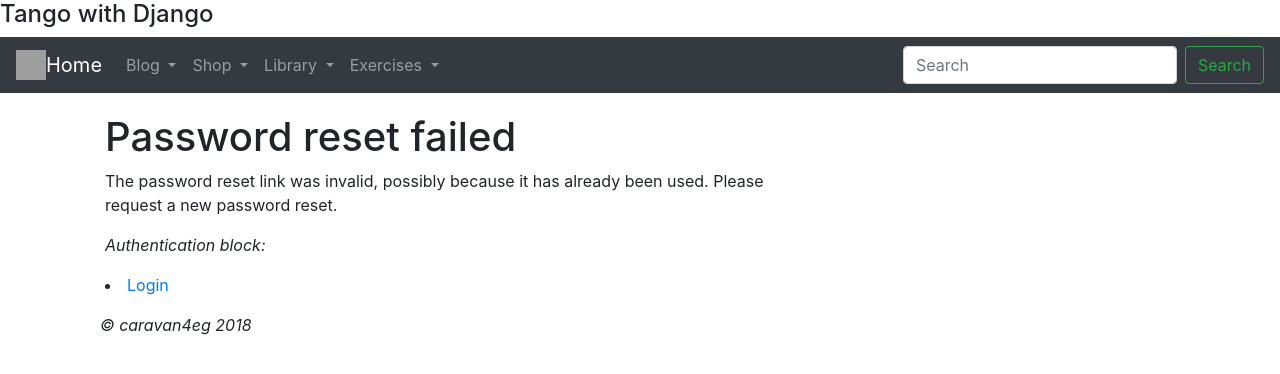
After one commit to caravan4eg/site_of_projects, a Django app: page /accounts/reset/1/1/ in a window 1280 px wide. The commit adds this page. Shown: the top 374 px of the page. Run offline with Django 3.2, Linux system fonts and the light colour scheme; some libraries are stand-ins or nearby versions; grey boxes are pictures that could not be loaded.

Commit message:
Add athentificatin feature

```diff
--- a/blog/templates/blog/post_list.html
+++ b/blog/templates/blog/post_list.html
@@ -9,7 +9,7 @@
             </div>
             <h1><a href="{% url 'blog:post_detail' pk=post.pk %}">{{ post.title }}</a></h1>
             <hr>
-            <p>{{ post.text|linebreaksbr|safe|truncatewords:40 }}</p>
+            <p>{{ post.text|linebreaksbr|safe|truncatewords:55 }}</p>
         </div>
     {% endfor %}
 {% endblock %}
--- a/catalog/admin.py
+++ b/catalog/admin.py
@@ -32,6 +32,7 @@ class BookAdmin(admin.ModelAdmin):
 # Register the Admin classes for BookInstance using the decorator
 @admin.register(BookInstance)
 class BookInstanceAdmin(admin.ModelAdmin):
+	list_display = ('book', 'status', 'borrower', 'due_back', 'id')
 	list_filter = ('status', 'due_back')
 
 	fieldsets = (
@@ -39,6 +40,6 @@ class BookInstanceAdmin(admin.ModelAdmin):
 			'fields': ('book', 'imprint', 'id')
 		}),
 		('Availability', {
-			'fields': ('status', 'due_back')
+			'fields': ('status', 'due_back', 'borrower')
 		}),
 	)
--- a/catalog/models.py
+++ b/catalog/models.py
@@ -1,4 +1,6 @@
 from django.db import models
+from django.contrib.auth.models import User
+from datetime import date
 
 # Create your models here.
 
--- a/catalog/templates/catalog/base_generic.html
+++ b/catalog/templates/catalog/base_generic.html
@@ -16,11 +16,13 @@
     <div class="row">
       <div class="col-sm-2">
       {% block sidebar %}
-        <ul class="sidebar-nav">
+{#          НЕ ОТОБРАЖАЕТСЯ    #}
+{#        <ul class="sidebar-nav">#}
           <li><a href="{% url 'catalog:index' %}">Home</a></li>
           <li><a href="{% url 'catalog:books' %}">All books</a></li>
           <li><a href="{% url 'catalog:authors' %}">All authors</a></li>
-        </ul>
+
+{#        </ul>#}
      {% endblock %}
       </div>
       <div class="col-sm-10 ">{% block content %}{% endblock %}
@@ -42,14 +44,9 @@
       </span>
     </div>
   {% endif %}
-{% endblock %}
 
-{#    end of pagination#}
-
+  {% endblock %}
       </div>
-
-
-
     </div>
   </div>
 </body>
--- a/catalog/urls.py
+++ b/catalog/urls.py
@@ -1,5 +1,6 @@
 from django.urls import path, include
 from . views import *
+from django.contrib.auth import urls
 
 app_name = 'catalog'
 
@@ -10,5 +11,6 @@ urlpatterns = [
     path('book/<int:pk>', BookDetailView.as_view(), name='book-detail'),
     path('authors/', AuthorListView.as_view(), name='authors'),
     path('author/<int:pk>', AuthorDetailView.as_view(), name='author-detail'),
-    path('accounts/', include('django.contrib.auth.urls')),
+    path('mybooks/', LoanedBooksByUserListView.as_view(), name='my-borrowed'),
+
     ]
--- a/site_app/templates/site_app/base.html
+++ b/site_app/templates/site_app/base.html
@@ -12,7 +12,8 @@
 
 <nav class="navbar navbar-expand-lg navbar-dark bg-dark">
 
-    <img src="http://icons.iconarchive.com/icons/papirus-team/papirus-apps/256/python-icon.png" width="30" height="30" class="d-inline-block align-top" alt="">
+    <img src="http://icons.iconarchive.com/icons/papirus-team/papirus-apps/256/python-icon.png" width="30" height="30"
+         class="d-inline-block align-top" alt="">
     <a class="navbar-brand" href="{% url 'site_app:home' %}">Home</a>
     <button class="navbar-toggler" type="button" data-toggle="collapse" data-target="#navbarSupportedContent"
             aria-controls="navbarSupportedContent" aria-expanded="false" aria-label="Toggle navigation">
@@ -99,7 +100,18 @@
             <div style="margin-left:20px;margin-top:20px">
                 {% block content %}
                 {% endblock %}
-
+                {#it should be there #}
+                {#Open the base template (/locallibrary/catalog/templates/base_generic.html)#}
+                {#and copy the following text into the sidebar block, immediately before #}
+                {#the endblock template tag.#}
+                <p><em>Authentication block: </em></p>
+                {% if user.is_authenticated %}
+                    <li>User: {{ user.get_username }}</li>
+                    <li><a href="{% url 'logout' %}?next={{ request.path }}">Logout</a></li>
+                {% else %}
+                    <li><a href="{% url 'login' %}?next={{ request.path }}">Login</a></li>
+                {% endif %}
+{#end of Authentication block           #}
             </div>
         </div>
     </div>
--- a/site_of_projects/urls.py
+++ b/site_of_projects/urls.py
@@ -25,4 +25,26 @@ urlpatterns = [
     path('catalog/', include('catalog.urls')),
     path('shop/', include('shop.urls')),
     url(r'^oauth/', include('social_django.urls', namespace='social')),
+    path('accounts/', include('django.contrib.auth.urls')),
     ]
+
+
+# Add Django site authentication urls (for login, logout, password management)
+# urlpatterns += [
+#     path('accounts/', include('django.contrib.auth.urls')),
+# ]
+'''
+Using the above method adds the following URLs with names in square
+brackets, which can be used to reverse the URL mappings. You don't
+have to implement anything else — the above URL mapping automatically
+maps the below mentioned URLs.
+
+accounts/ login/ [name='login']
+accounts/ logout/ [name='logout']
+accounts/ password_change/ [name='password_change']
+accounts/ password_change/done/ [name='password_change_done']
+accounts/ password_reset/ [name='password_reset']
+accounts/ password_reset/done/ [name='password_reset_done']
+accounts/ reset/<uidb64>/<token>/ [name='password_reset_confirm']
+accounts/ reset/done/ [name='password_reset_complete']
+    '''
--- a/catalog/registration/logged_out.html
+++ b/templates/registration/logged_out.html
@@ -2,5 +2,6 @@
 
 {% block content %}
   <p>Logged out!</p>
-  <a href="{% url 'catalog:login'%}">Click here to login again.</a>
+  <a href="{% url 'login' %}">If you want back
+      than click here to login again :-) </a>
 {% endblock %}
--- /dev/null
+++ b/templates/registration/password_reset_complete.html
@@ -0,0 +1,6 @@
+{% extends "catalog/base_generic.html" %}
+
+{% block content %}
+  <h1>The password has been changed!</h1>
+  <p><a href="{% url 'login' %}">log in again?</a></p>
+{% endblock %}
--- /dev/null
+++ b/templates/registration/password_reset_confirm.html
@@ -0,0 +1,29 @@
+{% extends "catalog/base_generic.html" %}
+
+{% block content %}
+    {% if validlink %}
+        <p>Please enter (and confirm) your new password.</p>
+        <form action="" method="post">
+        {% csrf_token %}
+            <table>
+                <tr>
+                    <td>{{ form.new_password1.errors }}
+                        <label for="id_new_password1">New password:</label></td>
+                    <td>{{ form.new_password1 }}</td>
+                </tr>
+                <tr>
+                    <td>{{ form.new_password2.errors }}
+                        <label for="id_new_password2">Confirm password:</label></td>
+                    <td>{{ form.new_password2 }}</td>
+                </tr>
+                <tr>
+                    <td></td>
+                    <td><input type="submit" value="Change my password" /></td>
+                </tr>
+            </table>
+        </form>
+    {% else %}
+        <h1>Password reset failed</h1>
+        <p>The password reset link was invalid, possibly because it has already been used. Please request a new password reset.</p>
+    {% endif %}
+{% endblock %}
--- /dev/null
+++ b/templates/registration/password_reset_done.html
@@ -0,0 +1,6 @@
+{% extends "catalog/base_generic.html" %}
+
+{% block content %}
+  <p>We've emailed you instructions for setting your password to Tango with Django.
+      If they haven't arrived in a few minutes, check your spam folder.</p>
+{% endblock %}
--- /dev/null
+++ b/templates/registration/password_reset_email.html
@@ -0,0 +1,3 @@
+Someone asked for password reset for email {{ email }}.
+Follow the link below:
+{{ protocol}}://{{ domain }}{% url 'password_reset_confirm' uidb64=uid token=token %}
```
Also changed, not shown: catalog/registration/login.html (deleted, +0 -40 lines), catalog/templates/catalog/bookinstance_list_borrowed_user.html (added, +19 -0 lines), catalog/views.py (+19 -0 lines), site_of_projects/settings.py (+9 -1 lines), templates/registration/login.html (added, +38 -0 lines), templates/registration/password_reset_form.html (added, +18 -0 lines), db.sqlite3. Lines whose indentation alone changed are shown as unchanged.
